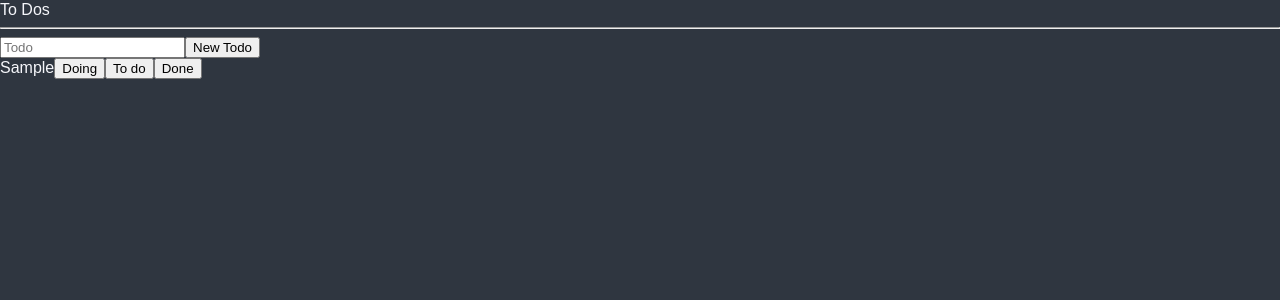
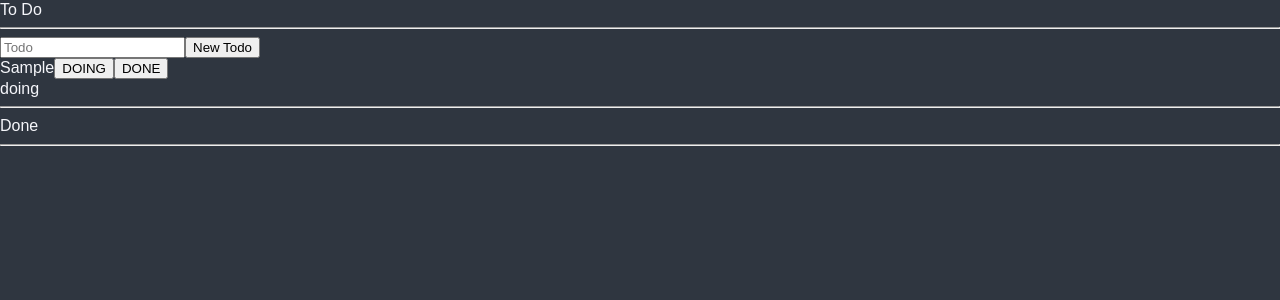
Before and after one commit to chanhong-ji/react-todolist, a React (Create React App) app: page / in a window 1280 px wide. Both pictures are taken after typing "Sample" into the empty fields and a click on the button "New Todo". Shown: the top 300 px of the page. Built offline with nearby package versions, Linux system fonts and the light colour scheme.

Commit message:
Todo category

```diff
--- a/src/atoms.ts
+++ b/src/atoms.ts
@@ -1,4 +1,4 @@
-import { atom } from "recoil";
+import { atom, selector } from "recoil";
 
 export interface ITodo {
   text: string;
@@ -15,3 +15,16 @@ export const todoState = atom<ITodo[]>({
   key: "Todos",
   default: [],
 });
+
+export const todoSelector = selector({
+  key: "todoSelector",
+  get: ({ get }) => {
+    const todos = get(todoState);
+    const result = [
+      todos.filter((todo) => todo.category === "TO_DO"),
+      todos.filter((todo) => todo.category === "DOING"),
+      todos.filter((todo) => todo.category === "DONE"),
+    ];
+    return result;
+  },
+});
--- a/src/components/CreateTodo.tsx
+++ b/src/components/CreateTodo.tsx
@@ -11,8 +11,8 @@ const CreateTodo = () => {
   const setTodos = useSetRecoilState(todoState);
   function onSubmit({ todo }: IForm) {
     setTodos((prev) => [
+      ...prev,
       { text: todo, id: Date.now(), category: "TO_DO" },
-      ...prev,
     ]);
     setValue("todo", "");
   }
--- a/src/components/Todo.tsx
+++ b/src/components/Todo.tsx
@@ -1,12 +1,43 @@
-import { ITodo } from "../atoms";
+import React from "react";
+import { useSetRecoilState } from "recoil";
+import { ITodo, todoState } from "../atoms";
 
-const Todo = ({ text }: ITodo) => {
+const Todo = ({ text, category, id }: ITodo) => {
+  const setTodos = useSetRecoilState(todoState);
+  function onClickTodoBtn(event: React.MouseEvent<HTMLButtonElement>) {
+    const {
+      currentTarget: { name },
+    } = event;
+
+    setTodos((prevTodos) => {
+      const index = prevTodos.findIndex((todo) => todo.id === id);
+      const newTodo = { text, id, category: name as any };
+      return [
+        ...prevTodos.slice(0, index),
+        newTodo,
+        ...prevTodos.slice(index + 1),
+      ];
+    });
+  }
+
   return (
     <li>
       <span>{text}</span>
-      <button>Doing</button>
-      <button>To do</button>
-      <button>Done</button>
+      {category !== "DOING" && (
+        <button name="DOING" onClick={onClickTodoBtn}>
+          DOING
+        </button>
+      )}
+      {category !== "DONE" && (
+        <button name="DONE" onClick={onClickTodoBtn}>
+          DONE
+        </button>
+      )}
+      {category !== "TO_DO" && (
+        <button name="TO_DO" onClick={onClickTodoBtn}>
+          TO_DO
+        </button>
+      )}
     </li>
   );
 };
--- a/src/components/TodoList.tsx
+++ b/src/components/TodoList.tsx
@@ -1,17 +1,32 @@
 import { useRecoilValue } from "recoil";
-import { todoState } from "../atoms";
+import { todoSelector } from "../atoms";
 import CreateTodo from "./CreateTodo";
 import Todo from "./Todo";
 
 const TodoList = () => {
-  const Todos = useRecoilValue(todoState);
+  const [todo, doing, done] = useRecoilValue(todoSelector);
+
   return (
     <div>
-      <h1>To Dos</h1>
+      <h1>To Do</h1>
       <hr />
       <CreateTodo />
       <ul>
-        {Todos.map((todo) => (
+        {todo.map((todo) => (
+          <Todo key={todo.id} {...todo} />
+        ))}
+      </ul>
+      <h1>doing</h1>
+      <hr />
+      <ul>
+        {doing.map((todo) => (
+          <Todo key={todo.id} {...todo} />
+        ))}
+      </ul>
+      <h1>Done</h1>
+      <hr />
+      <ul>
+        {done.map((todo) => (
           <Todo key={todo.id} {...todo} />
         ))}
       </ul>
```
